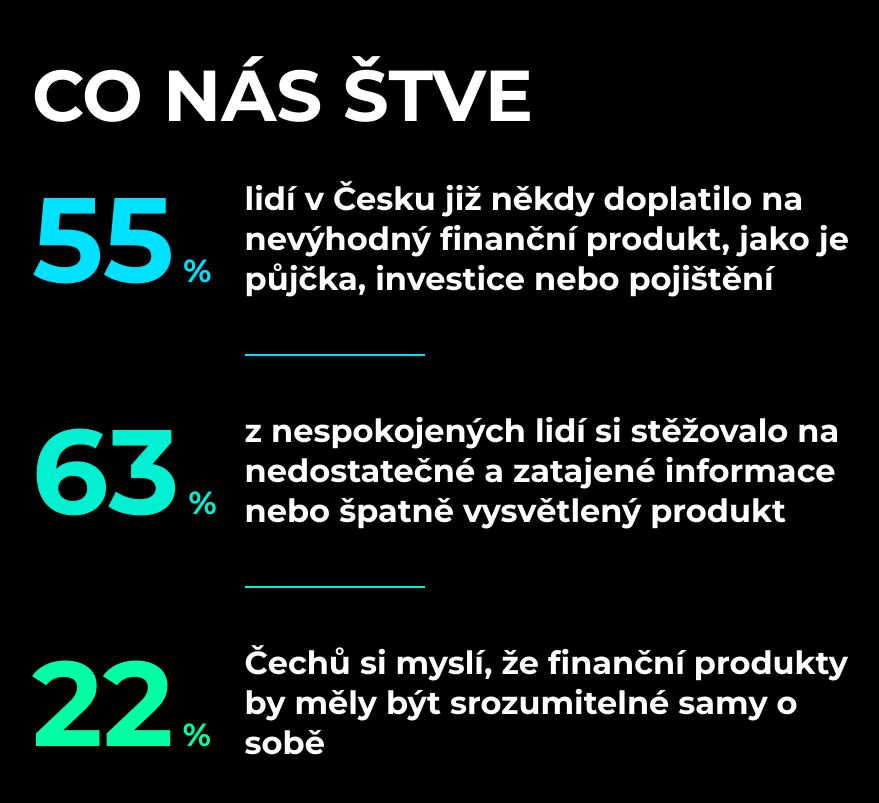
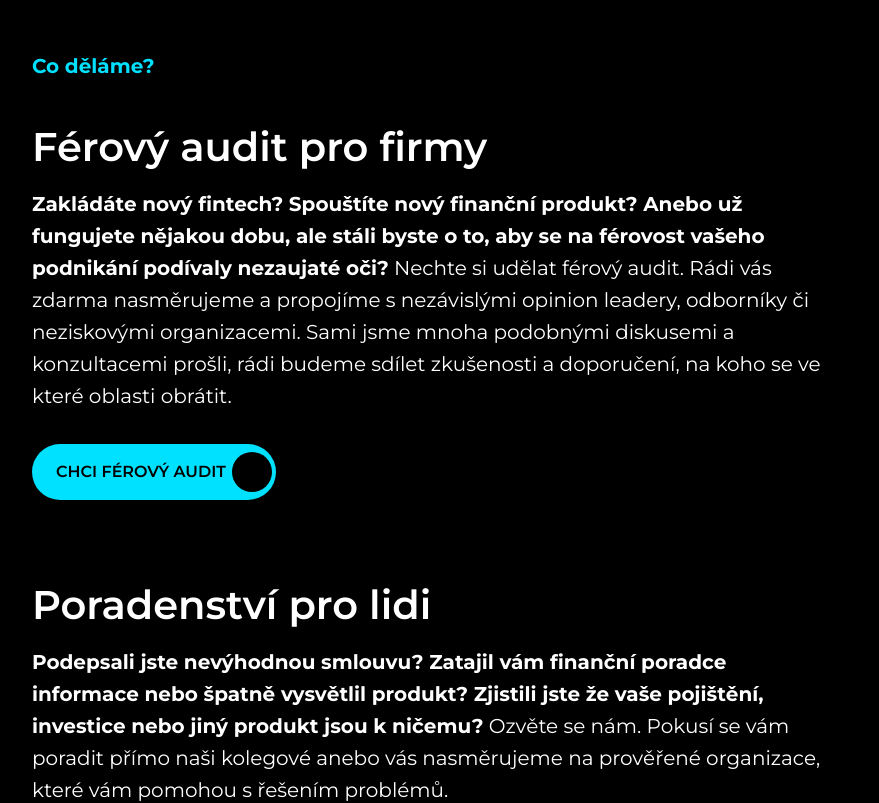
Before and after one commit to upvest-cz/fer-fintech, a Nuxt app: page / in a window 1280 px wide. Shown: the part 740-1543 px from the top of the page, without its empty margins (208-1087 px from the left). Built offline with nearby package versions, Linux system fonts and the light colour scheme.

Commit message:
Add what we do module

```diff
--- a/components/modules/StatsModule.vue
+++ b/components/modules/StatsModule.vue
@@ -1,7 +1,7 @@
 <template>
   <section class="module StatsModule">
     <div class="container">
-      <h2 class="StatsModule__title h3">Co nás štve</h2>
+      <Tagline>Co nás štve</Tagline>
       <div class="StatsModule__grid">
         <template v-for="i in 1">
           <div ref="statNumber" class="StatsModule__grid__number" style="color: #00E0FF"><span class="h1">55</span> %</div>
--- /dev/null
+++ b/components/modules/WhatWeDoModule.vue
@@ -0,0 +1,94 @@
+<template>
+  <section class="module WhatWeDoModule">
+    <div class="container">
+      <Tagline>Co děláme?</Tagline>
+      <div class="WhatWeDoModule__list">
+        <template v-for="i in 1">
+          <div ref="listItem" class="WhatWeDoModule__listItem">
+            <h2 class="WhatWeDoModule__listItem__title">Férový audit pro firmy</h2>
+            <div class="richtext">
+              <p><b>Zakládáte nový fintech? Spouštíte nový finanční produkt? Anebo už fungujete nějakou dobu, ale stáli byste o to, aby se na férovost vašeho podnikání podívaly nezaujaté oči?</b> Nechte si udělat férový audit. Rádi vás zdarma nasměrujeme a propojíme s nezávislými opinion leadery, odborníky či neziskovými organizacemi. Sami jsme mnoha podobnými diskusemi a konzultacemi prošli, rádi budeme sdílet zkušenosti a doporučení, na koho se ve které oblasti obrátit.</p>
+            </div>
+            <Button href="mailto:info@ferfintech.cz">Chci férový audit</Button>
+          </div>
+          <div ref="listItem" class="WhatWeDoModule__listItem">
+            <h2 class="WhatWeDoModule__listItem__title">Poradenství pro lidi</h2>
+            <div class="richtext">
+              <p><b>Podepsali jste nevýhodnou smlouvu? Zatajil vám finanční poradce informace nebo špatně vysvětlil produkt? Zjistili jste že vaše pojištění, investice nebo jiný produkt jsou k ničemu?</b> Ozvěte se nám. Pokusí se vám poradit přímo naši kolegové anebo vás nasměrujeme na prověřené organizace, které vám pomohou s řešením problémů.</p>
+            </div>
+            <Button href="mailto:info@ferfintech.cz">Potřebuji poradit</Button>
+          </div>
+        </template>
+      </div>
+    </div>
+  </section>
+</template>
+
+<script>
+import Tagline from '~/components/Tagline.vue';
+import { ModuleMixin } from '~/mixins/moduleMixin.js';
+import gsap from 'gsap';
+
+export default {
+  name: 'WhatWeDoModule',
+  mixins: [ModuleMixin],
+  components: {
+    Tagline
+  },
+  methods: {
+    getReveals() {
+      return [
+        {
+          targets: this.$refs.listItem,
+          onInViewport: (el) => {
+            const a = gsap.from(el.children, {
+              y: 30,
+              opacity: 0,
+              stagger: 0.15
+            })
+
+            console.log(a);
+          }
+        }
+      ];
+    }
+  }
+};
+</script>
+
+<style scoped lang="scss">
+.WhatWeDoModule {
+  $root: &;
+
+  padding: 160px 0;
+
+  .Tagline{
+    margin-bottom: spacer(5);
+  }
+
+  #{$root}__list {
+
+    #{$root}__listItem {
+      @include has-reveal;
+
+      &:not(:last-child) {
+        margin-bottom: spacer(10);
+      }
+
+      &__title {
+        @include heading-4;
+        text-transform: none;
+        margin-bottom: spacer(2);
+      }
+
+      p {
+        line-height: 1.6;
+      }
+
+      .Button {
+        margin-top: spacer(4);
+      }
+    }
+  }
+}
+</style>
--- a/pages/index.vue
+++ b/pages/index.vue
@@ -1,6 +1,8 @@
 <template>
   <div>
     <HeroModule />
+    <DividerModule />
+    <WhatWeDoModule />
     <DividerModule />
     <StatsModule />
     <DividerModule />
@@ -16,8 +18,9 @@ import DividerModule from '~/components/modules/DividerModule.vue';
 import StatsModule from '~/components/modules/StatsModule.vue';
 import ManifestModule from '~/components/modules/ManifestModule.vue';
 import FoundersModule from '~/components/modules/FoundersModule.vue';
+import WhatWeDoModule from '~/components/modules/WhatWeDoModule.vue';
 
 export default {
-  components: { HeroModule, DividerModule, StatsModule, ManifestModule, FoundersModule }
+  components: { HeroModule, DividerModule, StatsModule, ManifestModule, FoundersModule, WhatWeDoModule }
 };
 </script>
```
